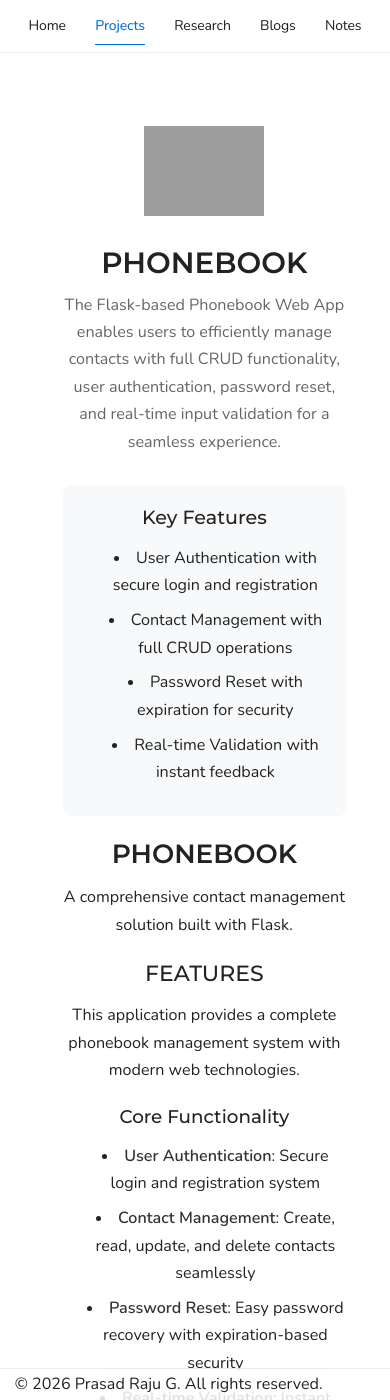
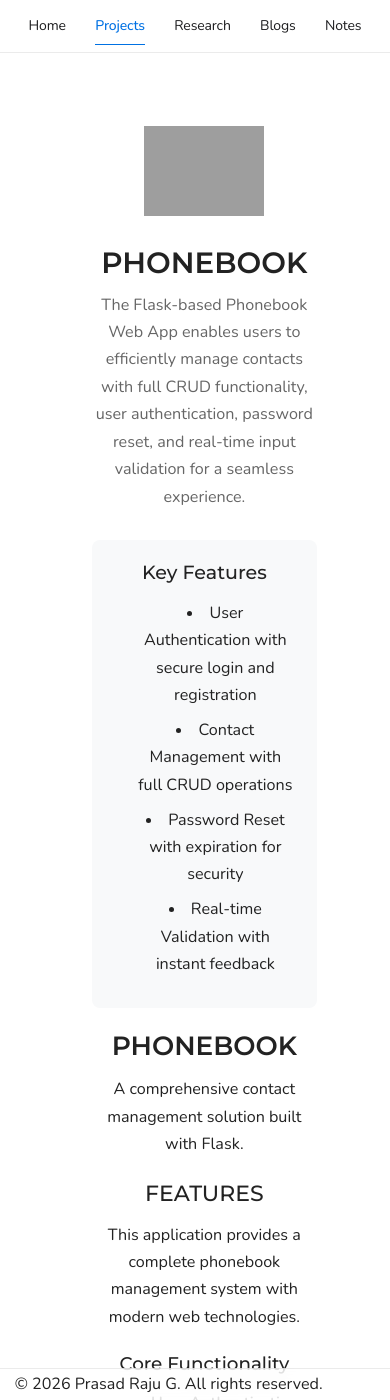
Before and after one commit to iamprasadraju/iamprasadraju.github.io, a Jekyll site: the page built from _projects/phonebook.md, in a window 390 px wide and 1400 px high. Built offline with Jekyll 4.4.1, drawn with Linux system fonts in a browser that asks for light colours; grey boxes are pictures that could not be loaded.

Commit message:
fix project page layout

```diff
--- a/assets/css/main.css
+++ b/assets/css/main.css
@@ -1481,9 +1481,44 @@
 
   /* Projects grid centering */
   .projects-grid {
-    width: 100%;
+    width: calc(100% - 2rem);
     margin-left: auto;
     margin-right: auto;
+    padding: 0 1rem;
+    box-sizing: border-box;
+  }
+
+  .project-card {
+    width: 100%;
+    max-width: 100%;
+    margin-left: auto;
+    margin-right: auto;
+  }
+
+  /* Project detail page centering */
+  .project-detail {
+    width: calc(100% - 2rem);
+    max-width: 100%;
+    margin-left: auto;
+    margin-right: auto;
+    padding: 0 1rem;
+    box-sizing: border-box;
+  }
+
+  .project-detail-header {
+    text-align: center;
+    width: 100%;
+  }
+
+  .project-detail-content {
+    width: 100%;
+    max-width: 100%;
+  }
+
+  .project-detail-content h1,
+  .project-detail-content h2,
+  .project-detail-content h3 {
+    text-align: center;
   }
 
   /* Research section centering */
```
